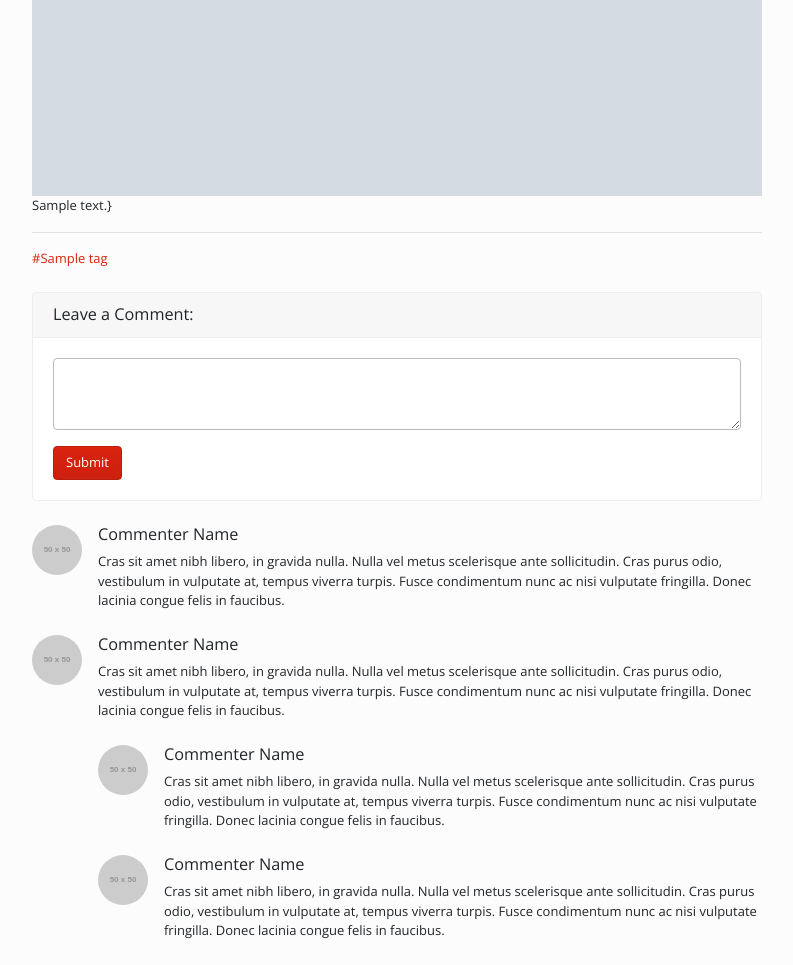
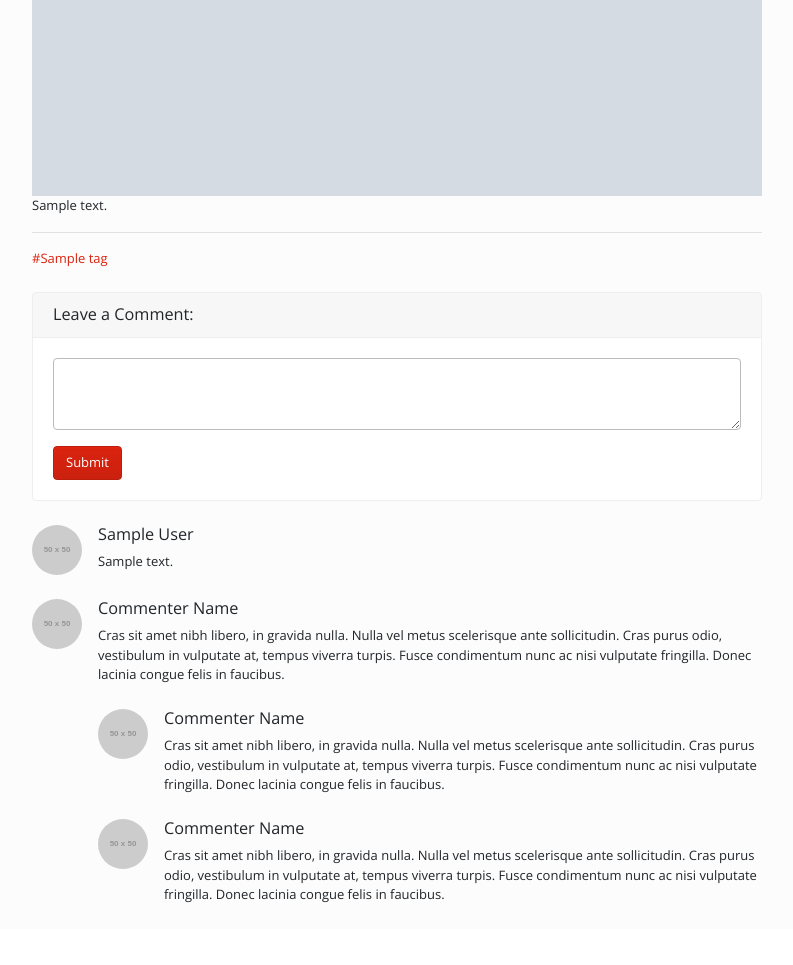
Before and after one commit to shlee2792/django_my_website, a Django app: template blog/templates/blog/post_detail.html in a window 1280 px wide. Shown: the part 561-1526 px from the top of the page, without its empty margins (53-846 px from the left). After the commit the page ends 1464 px from the top, so only its background shows below. Run offline with Django 3.2, Linux system fonts and the light colour scheme; the template is opened without the code that fills it: most values are stand-ins (such as "Sample title", 1, 10 or a date in 2020); grey boxes marked "Sample" are stand-in pictures; grey boxes labelled with a size stand in for pictures from a placeholder-image service; some libraries are stand-ins or nearby versions.

Commit message:
comment on post detail page

```diff
--- a/blog/admin.py
+++ b/blog/admin.py
@@ -1,5 +1,5 @@
 from django.contrib import admin
-from .models import Post,Category, Tag
+from .models import Post,Category, Tag, Comment
 
 class CategoryAdmin(admin.ModelAdmin):
     prepopulated_fields = {'slug' : ('name',)}
@@ -8,5 +8,6 @@ class TagAdmin(admin.ModelAdmin):
     prepopulated_fields = {'slug': ('name',)}
 
 admin.site.register(Post)
+admin.site.register(Comment)
 admin.site.register(Category, CategoryAdmin)
 admin.site.register(Tag, TagAdmin)
--- a/blog/models.py
+++ b/blog/models.py
@@ -59,3 +59,6 @@ class Comment(models.Model):
     post = models.ForeignKey(Post, on_delete=models.CASCADE)
     text = MarkdownxField()
     author = models.ForeignKey(User, on_delete=models.CASCADE)
+
+    def get_markdown_content(self):
+        return markdown(self.text)
--- a/blog/templates/blog/post_detail.html
+++ b/blog/templates/blog/post_detail.html
@@ -35,7 +35,7 @@
 {% endif %}
 
 <!-- Post Content -->
-{{ object.get_markdown_content | safe }}}
+{{ object.get_markdown_content | safe }}
 <hr>
 {% for tag in object.tags.all %}
     <a href ="{{tag.get_absolute_url}}" >#{{ tag }}</a>
@@ -55,12 +55,16 @@
 </div>
 
 <!-- Single Comment -->
-<div class="media mb-4">
-    <img class="d-flex mr-3 rounded-circle" src="http://placehold.it/50x50" alt="">
-    <div class="media-body">
-        <h5 class="mt-0">Commenter Name</h5>
-        Cras sit amet nibh libero, in gravida nulla. Nulla vel metus scelerisque ante sollicitudin. Cras purus odio, vestibulum in vulputate at, tempus viverra turpis. Fusce condimentum nunc ac nisi vulputate fringilla. Donec lacinia congue felis in faucibus.
+<div id = "comment-list">
+    {% for comment in object.comment_set.all %}
+    <div class="media mb-4">
+        <img class="d-flex mr-3 rounded-circle" src="http://placehold.it/50x50" alt="">
+        <div class="media-body">
+            <h5 class="mt-0">{{ comment.author }}</h5>
+            {{ comment.get_markdown_content | safe }}
+        </div>
     </div>
+    {% endfor %}
 </div>
 
 <!-- Comment with nested comments -->
```
Also changed, not shown: blog/tests.py (+9 -0 lines).
